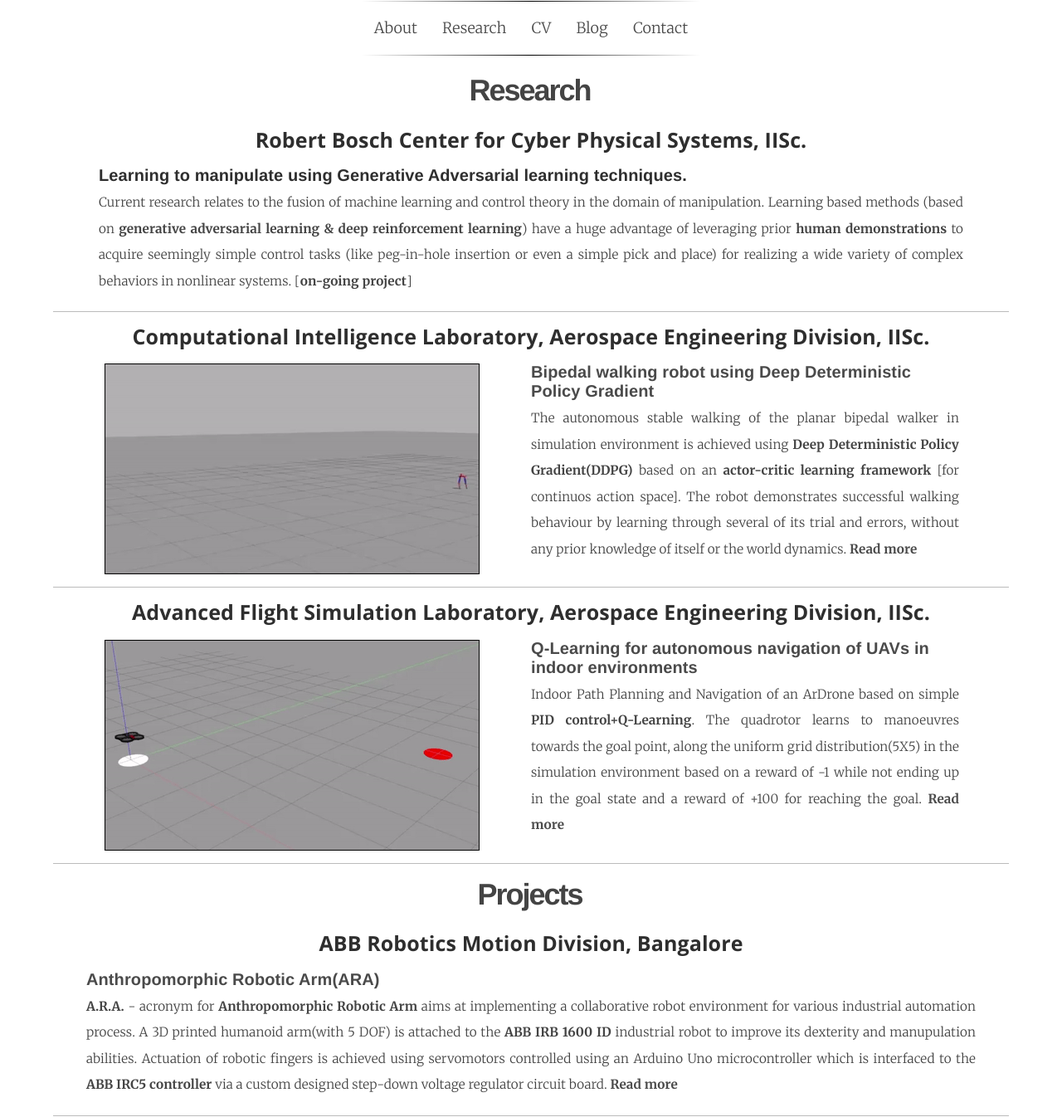
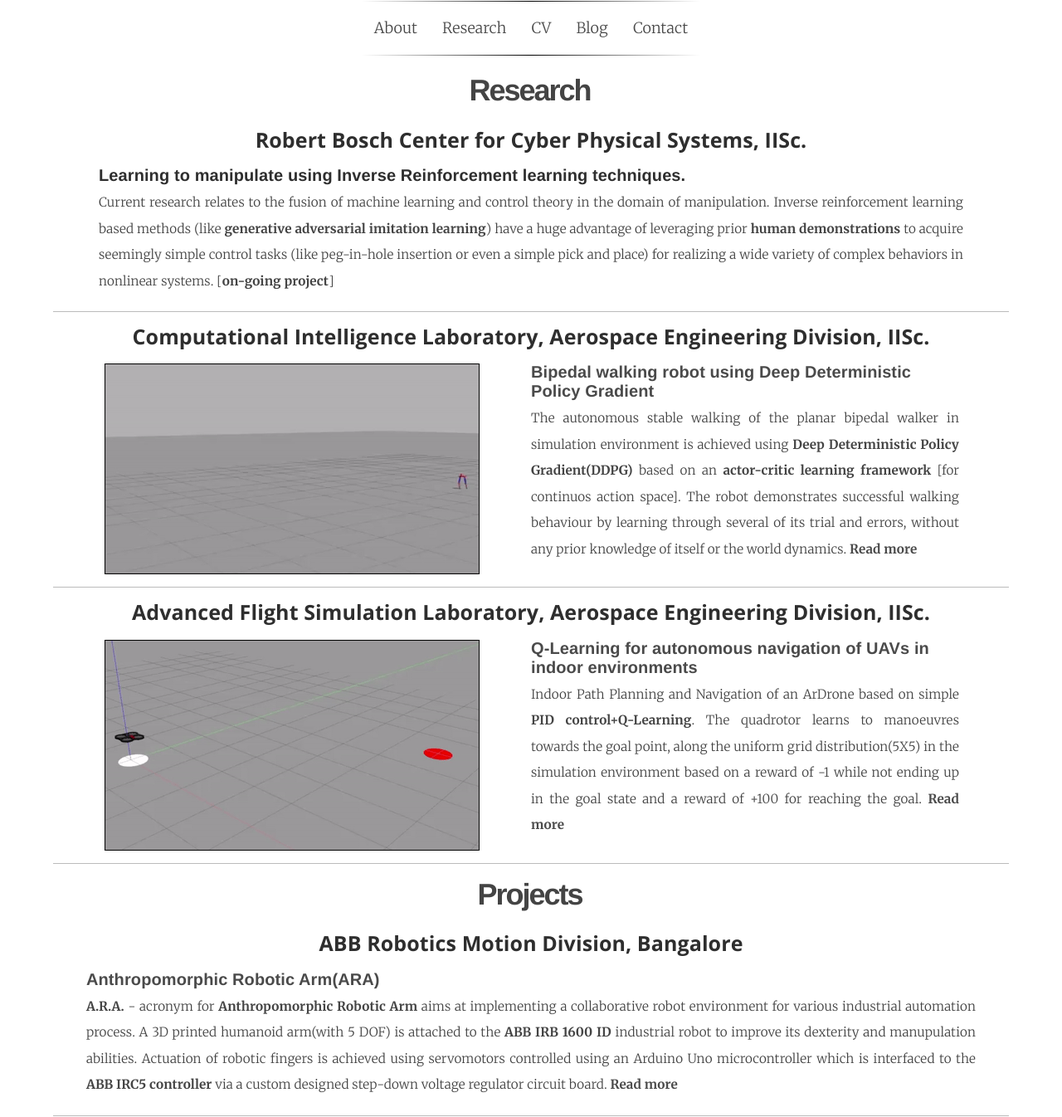
Before and after one commit to navuboy/navuboy.github.io, a Jekyll site: the page built from research.html, in a window 1280 px wide. Shown: the whole page at 83% size. Built offline with Jekyll 4.4.1, drawn with Linux system fonts in a browser that asks for light colours; some web fonts are replaced.

Commit message:
Updated research

```diff
--- a/_includes/research.md
+++ b/_includes/research.md
@@ -18,9 +18,9 @@
 <div class="container-fluid">
   <div class="row">
     <div class="col-md-12">
-        <h4 class="rtitle" style="padding-left: 40px;padding-right: 40px;"><b>Learning to manipulate using Generative Adversarial learning techniques.</b></h4>
+        <h4 class="rtitle" style="padding-left: 40px;padding-right: 40px;"><b>Learning to manipulate using Inverse Reinforcement learning techniques.</b></h4>
         <p style="text-align:justify;padding-left: 40px;padding-right: 40px; font-size: 85%; font-family: 'Merriweather', 'Hiragino Sans GB', 'Microsoft YaHei', 'WenQuanYi Micro Hei', sans-serif;">
-        Current research relates to the fusion of machine learning and control theory in the domain of manipulation. Learning based methods (based on <strong>generative adversarial learning &amp; deep reinforcement learning</strong>) have a huge advantage of leveraging prior <b>human demonstrations</b> to acquire seemingly simple control tasks (like peg-in-hole insertion or even a simple pick and place) for realizing a wide variety of complex behaviors in nonlinear systems. [<b>on-going project</b>] <!-- In collaboration with Yaskawa India Private Limited. -->
+        Current research relates to the fusion of machine learning and control theory in the domain of manipulation. Inverse reinforcement learning based methods (like <strong>generative adversarial imitation learning</strong>) have a huge advantage of leveraging prior <b>human demonstrations</b> to acquire seemingly simple control tasks (like peg-in-hole insertion or even a simple pick and place) for realizing a wide variety of complex behaviors in nonlinear systems. [<b>on-going project</b>] <!-- In collaboration with Yaskawa India Private Limited. -->
         </p>
         <!-- <a href="{{ site.github.url }}/assets/IS_Final_Paper.pdf" class="md-link btn-default btn rbtn">paper</a>
         <a href="https://github.com/wulfebw/Independent_Study" class="md-link btn-default btn rbtn">code</a> -->
```
